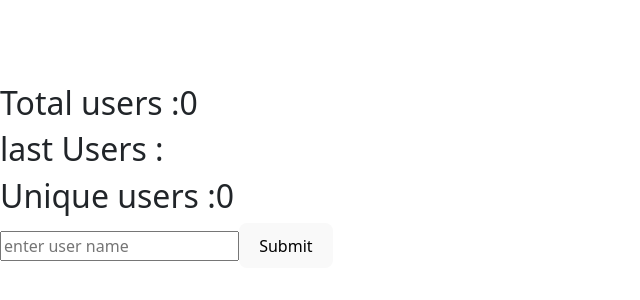
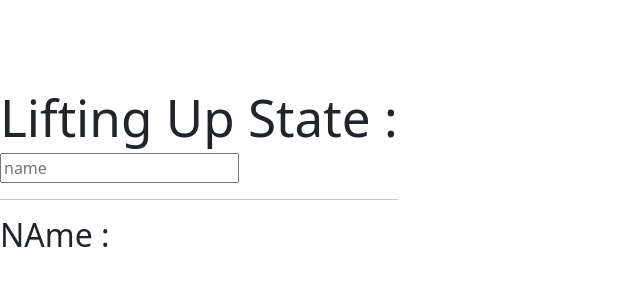
Before and after one commit to HaniWasim/learning-react, a React (Vite) app: page / in a window 1280 px wide. Shown: the part 224-524 px from the top of the page, without its empty margins (0-640 px from the left). Built offline with nearby package versions, Linux system fonts and the light colour scheme; the HTML template or start-up script is replaced by a standard one.

Commit message:
Lifting Up State

```diff
--- /dev/null
+++ b/src/AddUser.jsx
@@ -0,0 +1,12 @@
+import { useState } from "react";
+function AddUser({Adduser,setAdduser}){
+    // const [Adduser, setAdduser] = useState()
+    return(<div>
+
+        <h1>Lifting Up State :{Adduser}</h1>
+        <input type="text" onChange={(e)=>setAdduser(e.target.value)} placeholder="name" />
+        <hr />
+    </div>
+    )
+}
+export default AddUser
--- a/src/App.jsx
+++ b/src/App.jsx
@@ -822,6 +822,8 @@ import UserProps from "./prop";
 // export default App;
 
 import { useRef } from "react";
+import AddUser from "./AddUser";
+import DisplayUser from "./DisplayUser";
 // import CallFunct from "./passFunct";
 // import ForwardRef from "./forwardRef";
 
@@ -1035,33 +1037,48 @@ import { useRef } from "react";
 // }
 // export default App;
 
+// function App(params) {
+//   const [Users, setUsers] = useState([]);
+//   const [User, setUser] = useState("");
+//   const total = Users.length;
+//   const last = Users[Users.length - 1];
+//   const unique = [...new Set(Users)].length;
+
+//   function handleFuct(params) {
+//     setUsers([...Users, User]);
+//     // console.log(Users);
+//   }
+//   return (
+//     <div>
+//       <h2>Total users :{total}</h2>
+//       <h2>last Users :{last}</h2>
+//       <h2>Unique users :{unique}</h2>
+
+//       <input
+//         onChange={(e) => setUser(e.target.value)}
+//         type="text"
+//         placeholder="enter user name"
+//       />
+//       <button onClick={handleFuct}>Submit</button>
+//       {Users.map((item, index) => (
+//         <h2 key={index}>{item}</h2>
+//       ))}
+//     </div>
+//   );
+// }
+// export default App;
+
+// import { useState } from "react";
+
 function App(params) {
-  const [Users, setUsers] = useState([]);
-  const [User, setUser] = useState("");
-  const total = Users.length;
-  const last = Users[Users.length - 1];
-  const unique = [...new Set(Users)].length;
+  const [Adduser, setAdduser] = useState()
+return(
+<div>
 
-  function handleFuct(params) {
-    setUsers([...Users, User]);
-    // console.log(Users);
-  }
-  return (
-    <div>
-      <h2>Total users :{total}</h2>
-      <h2>last Users :{last}</h2>
-      <h2>Unique users :{unique}</h2>
 
-      <input
-        onChange={(e) => setUser(e.target.value)}
-        type="text"
-        placeholder="enter user name"
-      />
-      <button onClick={handleFuct}>Submit</button>
-      {Users.map((item, index) => (
-        <h2 key={index}>{item}</h2>
-      ))}
-    </div>
-  );
+<AddUser Adduser={Adduser} setAdduser={setAdduser}/>
+<DisplayUser Adduser={Adduser}/>
+</div>
+)
 }
-export default App;
+export default App
--- /dev/null
+++ b/src/DisplayUser.jsx
@@ -0,0 +1,6 @@
+function DisplayUser({Adduser}) {
+    return(
+<h2>NAme : {Adduser}</h2>
+    )
+}
+export default DisplayUser
```
